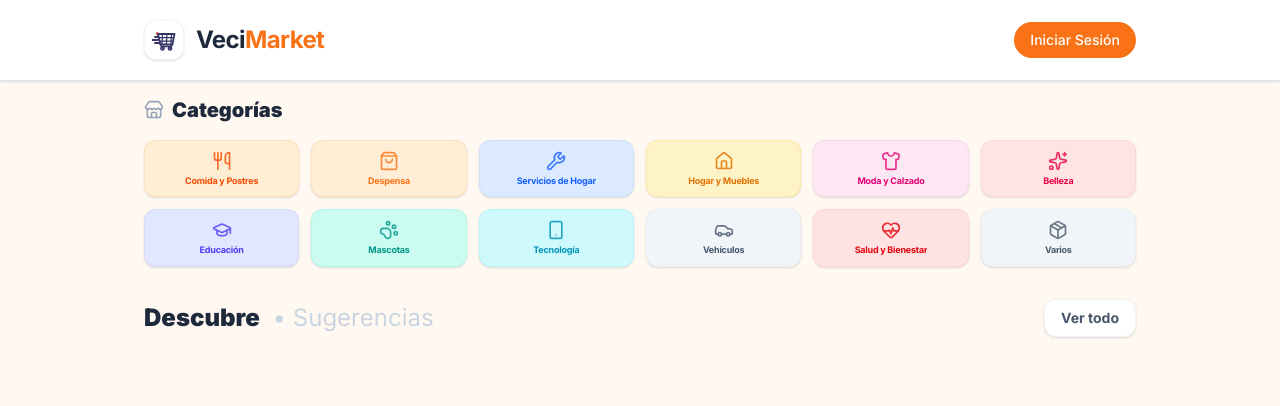
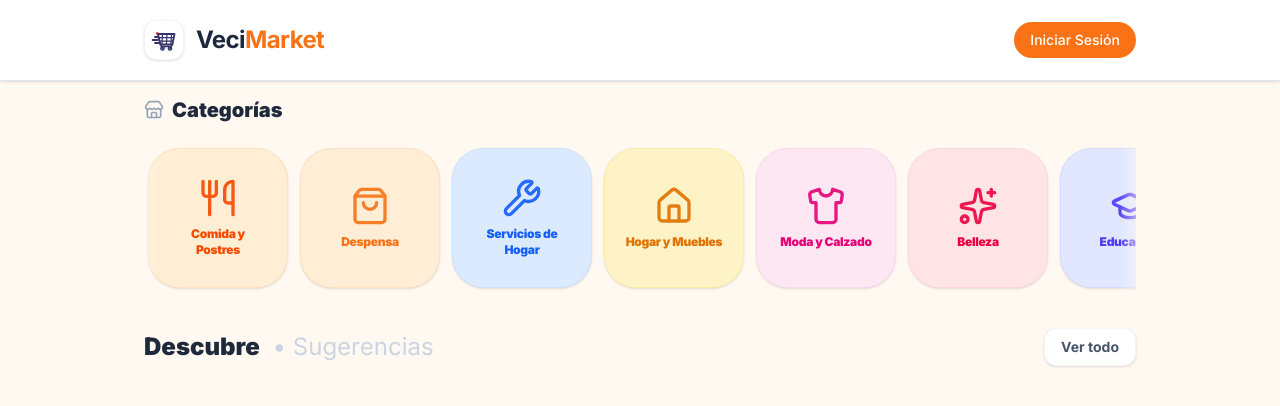
Before and after one commit to ecolaj/Veci-Market, a React (Vite) app: page / in a window 1280 px wide. Shown: the top 406 px of the page. Built offline with nearby package versions, Linux system fonts and the light colour scheme; no server answers; the database is empty.

Commit message:
feat: add auto-scrolling category carousel and update default user role
Implement an infinite auto-scrolling carousel for categories on the homepage and update the default user role to 'buyer' during registration.

```diff
--- a/src/pages/Home.tsx
+++ b/src/pages/Home.tsx
@@ -1,4 +1,4 @@
-import { useMemo } from 'react';
+import React, { useMemo, useRef, useEffect, useState } from 'react';
 import { Utensils, ShoppingBag, Wrench, Shirt, Store, Star, Cake, Sparkles, Home as HomeIcon, PawPrint, Package, GraduationCap, Smartphone, Car, HeartPulse, Heart } from 'lucide-react';
 import { cn, formatPrice } from '../lib/utils';
 import { useAppStore, useAuthStore } from '../store';
@@ -28,6 +28,88 @@ export default function Home() {
   const { user } = useAuthStore();
   const navigate = useNavigate();
 
+  // Carousel refs and states
+  const carouselRef = useRef<HTMLDivElement>(null);
+  const [isMouseDown, setIsMouseDown] = useState(false);
+  const [startX, setStartX] = useState(0);
+  const [scrollLeftState, setScrollLeftState] = useState(0);
+  const [isHovered, setIsHovered] = useState(false);
+
+  const trippledCategories = useMemo(() => {
+    if (categories.length === 0) return [];
+    return [...categories, ...categories, ...categories];
+  }, [categories]);
+
+  useEffect(() => {
+    const container = carouselRef.current;
+    if (!container) return;
+
+    let animationFrameId: number;
+    const speed = 0.65; // Moderate, smooth speed
+
+    const scroll = () => {
+      if (!isHovered && !isMouseDown) {
+        container.scrollLeft += speed;
+
+        // Infinite wrap calculation
+        const singleSetWidth = container.scrollWidth / 3;
+        if (container.scrollLeft >= singleSetWidth) {
+          container.scrollLeft = container.scrollLeft % singleSetWidth;
+        }
+      }
+      animationFrameId = requestAnimationFrame(scroll);
+    };
+
+    animationFrameId = requestAnimationFrame(scroll);
+
+    return () => {
+      cancelAnimationFrame(animationFrameId);
+    };
+  }, [isHovered, isMouseDown, categories]);
+
+  const handleMouseDown = (e: React.MouseEvent) => {
+    const container = carouselRef.current;
+    if (!container) return;
+    setIsMouseDown(true);
+    setStartX(e.pageX - container.offsetLeft);
+    setScrollLeftState(container.scrollLeft);
+  };
+
+  const handleMouseLeave = () => {
+    setIsMouseDown(false);
+  };
+
+  const handleMouseUp = () => {
+    setIsMouseDown(false);
+  };
+
+  const handleMouseMove = (e: React.MouseEvent) => {
+    if (!isMouseDown) return;
+    const container = carouselRef.current;
+    if (!container) return;
+    e.preventDefault();
+    const x = e.pageX - container.offsetLeft;
+    const walk = (x - startX) * 1.5; // multiplier for dragging sensitivity
+    let newScrollLeft = scrollLeftState - walk;
+
+    const singleSetWidth = container.scrollWidth / 3;
+    if (newScrollLeft >= singleSetWidth) {
+      newScrollLeft = newScrollLeft % singleSetWidth;
+    } else if (newScrollLeft < 0) {
+      newScrollLeft = singleSetWidth + newScrollLeft;
+    }
+
+    container.scrollLeft = newScrollLeft;
+  };
+
+  const handleTouchStart = () => {
+    setIsMouseDown(true);
+  };
+
+  const handleTouchEnd = () => {
+    setIsMouseDown(false);
+  };
+
   const getAverageRating = (classifiedId: string) => {
     const itemReviews = reviews.filter(r => r.classified_id === classifiedId);
     if (itemReviews.length === 0) return 0;
@@ -50,28 +132,53 @@ export default function Home() {
   return (
     <div className="space-y-8">
       {/* Categories */}
-      <section>
+      <section className="relative group/section overflow-hidden">
         <h2 className="text-xl font-black mb-4 flex items-center gap-2 text-neutral-800">
           <Store className="w-5 h-5 text-neutral-400" />
           Categorías
         </h2>
-        <div className="grid grid-cols-6 gap-1.5 sm:gap-3">
-          {categories.map((cat) => {
+
+        {/* Carousel Container with gradient fade overflows */}
+        <div className="relative -mx-4 px-4 overflow-hidden">
+          {/* Left and right fade highlights to indicate more items */}
+          <div className="absolute top-0 bottom-0 left-0 w-8 bg-gradient-to-r from-neutral-50 to-transparent z-10 pointer-events-none" />
+          <div className="absolute top-0 bottom-0 right-0 w-8 bg-gradient-to-l from-neutral-50 to-transparent z-10 pointer-events-none" />
+
+          <div
+            ref={carouselRef}
+            className={cn(
+              "flex gap-3 overflow-x-auto [&::-webkit-scrollbar]:hidden [-ms-overflow-style:none] [scrollbar-width:none] py-2 px-1 select-none cursor-grab active:cursor-grabbing",
+              isMouseDown && "cursor-grabbing"
+            )}
+            onMouseDown={handleMouseDown}
+            onMouseLeave={() => {
+              handleMouseLeave();
+              setIsHovered(false);
+            }}
+            onMouseUp={handleMouseUp}
+            onMouseMove={handleMouseMove}
+            onTouchStart={handleTouchStart}
+            onTouchEnd={handleTouchEnd}
+            onMouseEnter={() => setIsHovered(true)}
+          >
+            {trippledCategories.map((cat, i) => {
               const Icon = iconMap[cat.icon_name] || Store;
               return (
                 <Link
-                key={cat.id}
+                  key={`${cat.id}-${i}`}
                   to={`/search?category=${cat.id}`}
                   className={cn(
-                  "flex flex-col items-center justify-start p-1.5 sm:p-2.5 text-center rounded-xl transition-transform hover:scale-105 active:scale-95 shadow-sm border",
+                    "flex flex-col items-center justify-center p-3 sm:p-5 text-center rounded-[24px] sm:rounded-[32px] transition-all duration-300 hover:scale-105 active:scale-95 shadow-sm border shrink-0 w-[110px] h-[110px] sm:w-[140px] sm:h-[140px]",
                     cat.color
                   )}
+                  draggable={false}
                 >
-                <Icon className="w-4 h-4 sm:w-5 sm:h-5 mb-1 opacity-80" />
-                <span className="font-bold text-[7.5px] sm:text-[9px] tracking-tight leading-tight line-clamp-2">{cat.name}</span>
+                  <Icon className="w-7 h-7 sm:w-10 sm:h-10 mb-2 opacity-90 transition-transform duration-300 group-hover:scale-110 shrink-0" />
+                  <span className="font-exrabold font-black text-[10.5px] sm:text-xs tracking-tight leading-snug line-clamp-2 select-none">{cat.name}</span>
                 </Link>
               )
             })}
+          </div>
         </div>
       </section>
 
--- a/src/providers/FirebaseProvider.tsx
+++ b/src/providers/FirebaseProvider.tsx
@@ -50,7 +50,7 @@ export default function FirebaseProvider({ children }: { children: React.ReactNo
               avatar_url: user.photoURL || '',
               sector: '',
               phone: '',
-              role: 'user', // default
+              role: 'buyer', // default
               saved_ads: [],
               created_at: new Date().toISOString()
             });
```
Lines whose indentation alone changed are shown as unchanged.
